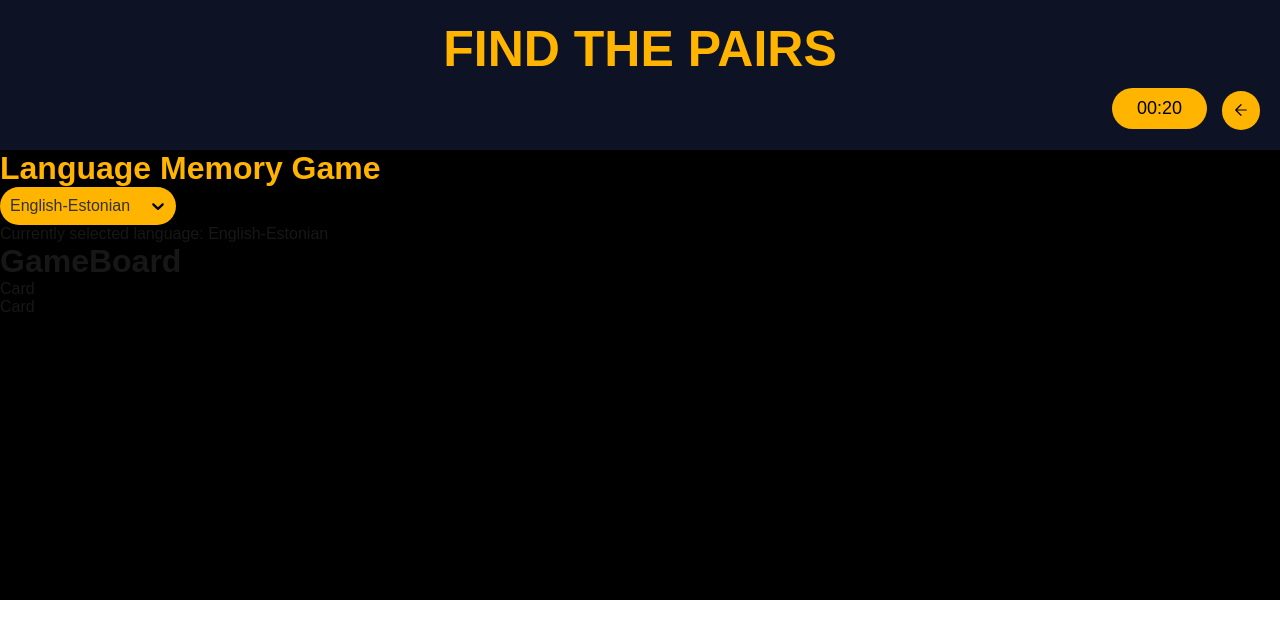
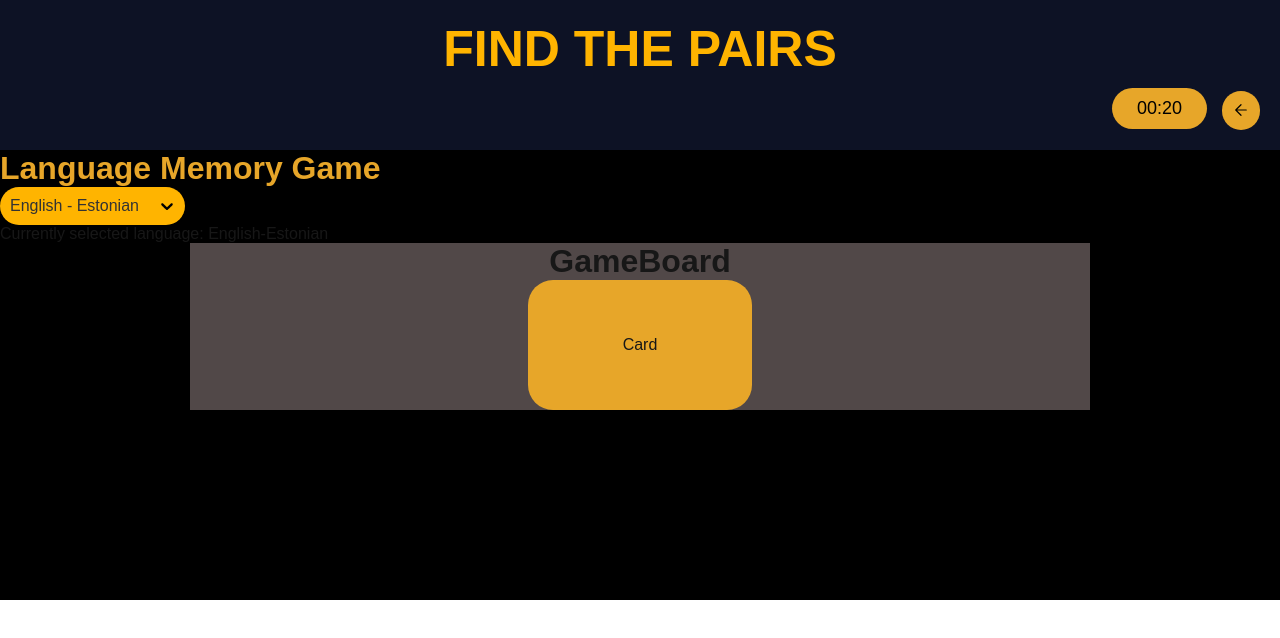
Before and after one commit to punane06/language-memory-game, a Next.js app: page / in a window 1280 px wide. Shown: the top 638 px of the page. Built offline with nearby package versions, Linux system fonts and the light colour scheme.

Commit message:
clean page, new icon, card, small changes

```diff
--- a/app/components/Card.tsx
+++ b/app/components/Card.tsx
@@ -2,7 +2,7 @@ import React from 'react'
 
 const Card = () => {
   return (
-    <div>Card</div>
+    <div className='card'>Card</div>
   )
 }
 
--- a/app/components/GameBoard.tsx
+++ b/app/components/GameBoard.tsx
@@ -3,11 +3,10 @@ import Card from './Card'
 
 const GameBoard = () => {
     return (
-        <div>
+        <div className='game-board'>
             <h1>
                 GameBoard
             </h1>
-            <Card />
             <Card />
         </div>
     )
--- a/app/components/Header.tsx
+++ b/app/components/Header.tsx
@@ -1,7 +1,7 @@
 import React from 'react'
 import LanguagePick from "./LanguagePick";
 import Button from './Button';
-import ArrowDownIcon from './icons/ArrowDownIcon';
+import ArrowDownIcon from './icons/ArrowLeftIcon';
 
 const Header = () => {
   return (
--- a/app/components/LanguagePick.tsx
+++ b/app/components/LanguagePick.tsx
@@ -6,9 +6,9 @@ interface LanguageSelectorProps {
     onChange: (language: string) => void;
   }
   const languageOptions = [
-    { value: 'English-Estonian', label: 'English-Estonian' },
-    { value: 'English-Spanish', label: 'English-Spanish' },
-    { value: 'English-French', label: 'English-French' },
+    { value: 'English-Estonian', label: 'English - Estonian' },
+    { value: 'English-Spanish', label: 'English - Spanish' },
+    { value: 'English-German', label: 'English - German' },
     // Add more languages as needed
   ];
 
--- a/app/components/icons/ArrowDownIcon.tsx
+++ b/app/components/icons/ArrowLeftIcon.tsx
@@ -1,4 +1,4 @@
-const ArrowDownIcon = ({
+const ArrowLeftIcon = ({
     height = '32px',
     width = '32px',
     fill = 'currentColor',
@@ -24,4 +24,4 @@ const ArrowDownIcon = ({
   </svg>
 )
 
-export default ArrowDownIcon
+export default ArrowLeftIcon
--- a/app/page.tsx
+++ b/app/page.tsx
@@ -2,10 +2,7 @@
 import Header from "./components/Header";
 import GameBoard from "./components/GameBoard";
 import LanguagePick from "./components/LanguagePick";
-import Button from "./components/Button";
-import ArrowDownIcon from "./components/icons/ArrowDownIcon";
 import { useState } from "react";
-import Language from "./components/Language";
 
 
 export default function Home() {
--- a/app/styles/variables.scss
+++ b/app/styles/variables.scss
@@ -1,4 +1,4 @@
-$color-primary: #FFB400;
+$color-primary: #E7A629;
 
 .title {
     color: $color-primary;
@@ -110,3 +110,27 @@ $color-primary: #FFB400;
         display: none;
     }
 }
+
+//GameBoard
+.game-board {
+    background: #514848;
+    display: flex;
+    flex-direction: column;
+    margin: auto;
+    align-items: center;
+    max-width: 900px;
+    width: 100%;
+}
+
+// Card
+.card {
+    background: $color-primary;
+    width: 100%;
+    max-width: 224px;
+    display: flex;
+    justify-content: center;
+    align-items: center;
+    border-radius: 25px;
+    padding: 10px;
+    height: 130px;
+}
```
